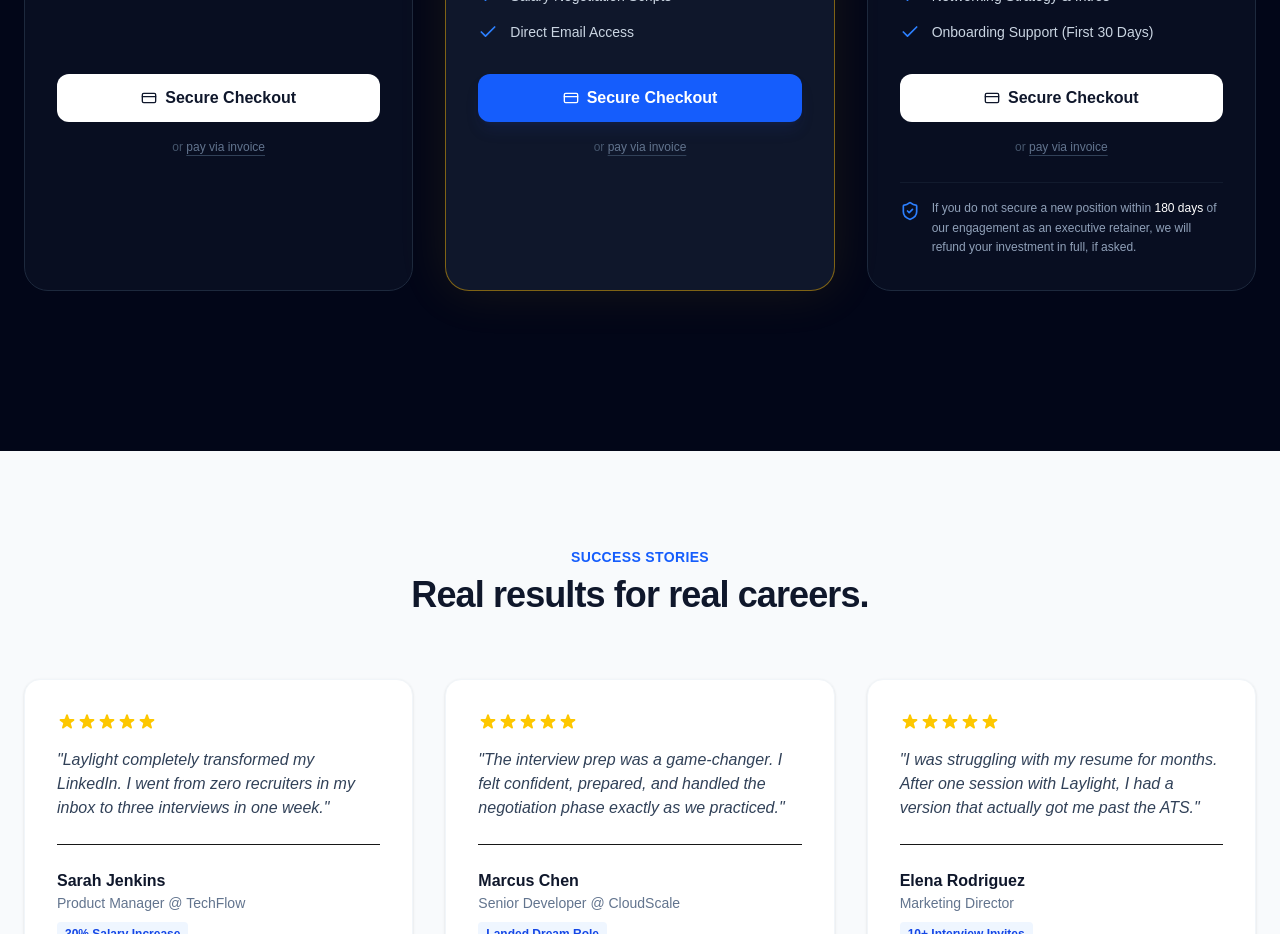
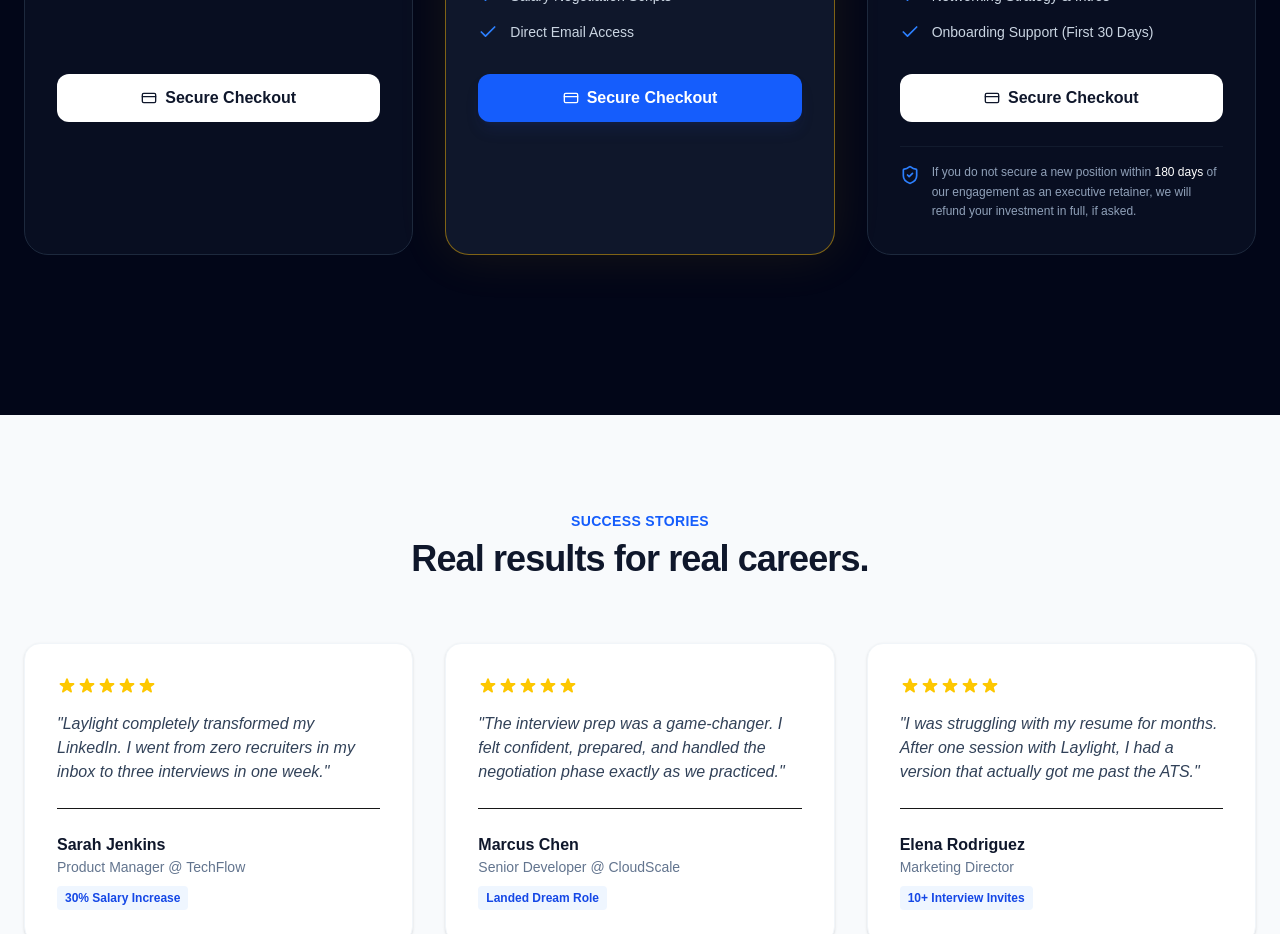
Before and after one commit to hasanqadri/laylight, a Next.js app: page /landing in a window 1280 px wide. Shown: the part 2760-3694 px from the top of the page. Built offline with nearby package versions, Linux system fonts and the light colour scheme.

Commit message:
remove extra words.

```diff
--- a/src/components/layout/payment.tsx
+++ b/src/components/layout/payment.tsx
@@ -123,13 +123,6 @@ export default function Payment() {
                                     Secure Checkout
                                 </a>
 
-                                <div className="text-center">
-                                    <span className="text-xs text-slate-600">or </span>
-                                    <a href={plan.link} className="text-xs text-slate-500 hover:text-blue-400 underline decoration-slate-700 underline-offset-4">
-                                        pay via invoice
-                                    </a>
-                                </div>
-
                                 {/* LAYOUT FIX:
                   We render this block for ALL plans to ensure equal height and alignment,
                   but we make it invisible (opacity-0) for plans 1 & 2.
```
